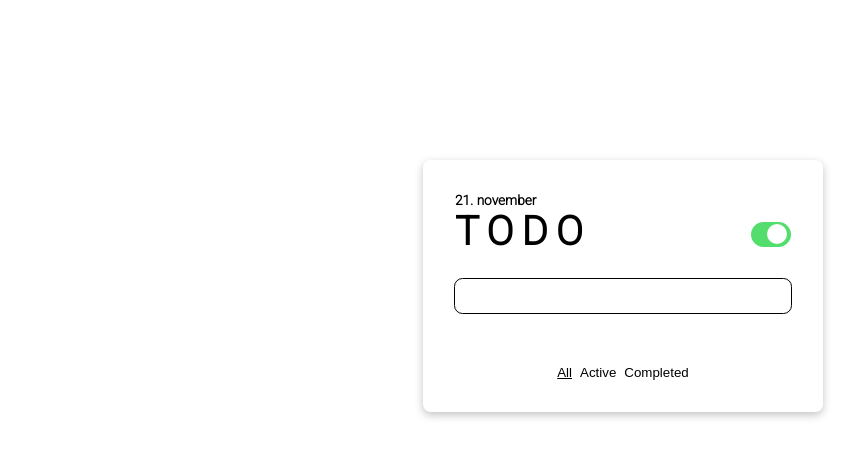
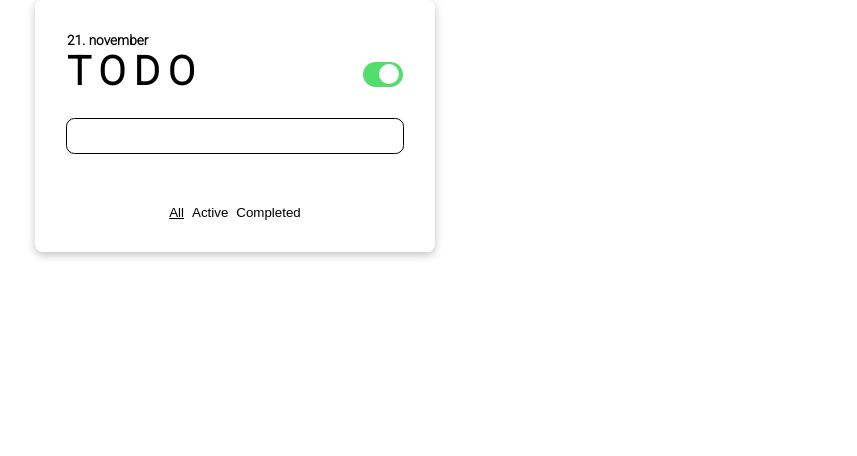
Before and after one commit to terjeee/to-do, a React (Create React App) app: page / in a window 1280 px wide. Shown: the top 456 px of the page, without its empty margins (17-874 px from the left). Built offline with nearby package versions, Linux system fonts and the light colour scheme; a web font is replaced by a local one.

Commit message:
-marin-top

```diff
--- a/src/ToDo/ToDo.module.scss
+++ b/src/ToDo/ToDo.module.scss
@@ -1,8 +1,8 @@
 @use "../styles/variables.scss";
 
 .todo {
-  margin: 10rem auto;
-  width: clamp(25vw, 25rem, 90vw);
+  width: clamp(20vw, 25rem, 90vw);
+
   padding: 2rem;
   border-radius: variables.$border-radius;
   box-shadow: variables.$box-shadow;
```
